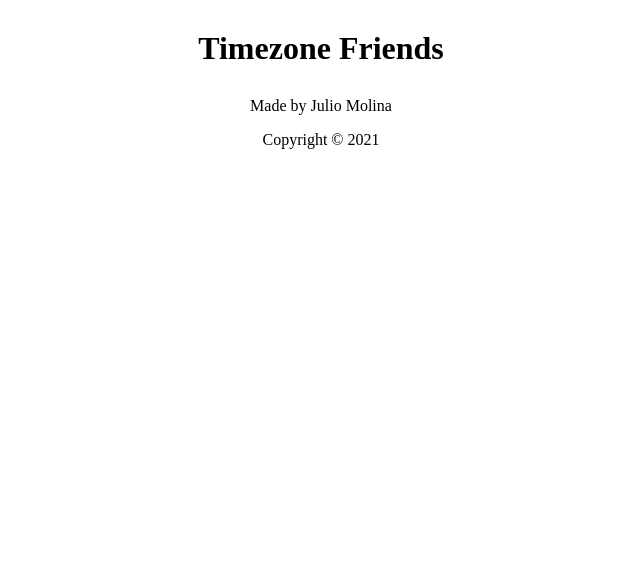
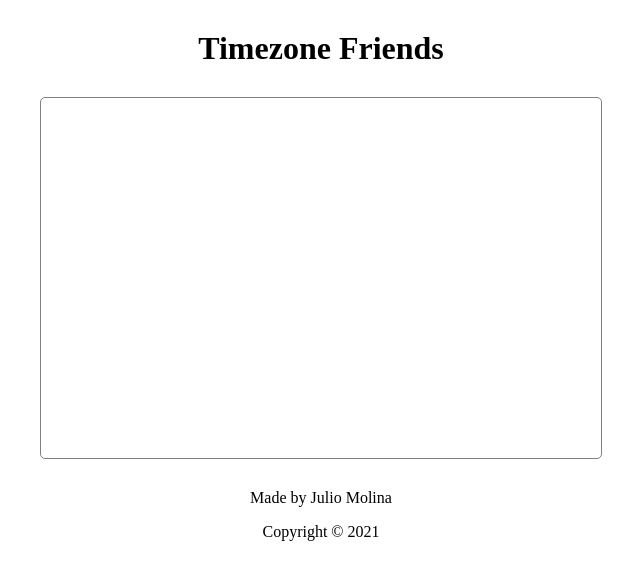
Before and after one commit to jmolina518/vue-timezone-friends, a Vue app: page / in a window 1280 px wide. Shown: the top 580 px of the page, without its empty margins (319-959 px from the left). Built offline with nearby package versions, Linux system fonts and the light colour scheme.

Commit message:
added container

```diff
--- a/src/App.vue
+++ b/src/App.vue
@@ -1,5 +1,6 @@
 <template>
   <Header />
+  <div class="container"></div>
   <Footer />
 </template>
 
@@ -16,4 +17,14 @@ export default {
 };
 </script>
 
-<style></style>
+<style>
+.container {
+  max-width: 500px;
+  margin: 30px auto;
+  overflow: auto;
+  min-height: 300px;
+  border: 1px solid grey;
+  padding: 30px;
+  border-radius: 5px;
+}
+</style>
```
